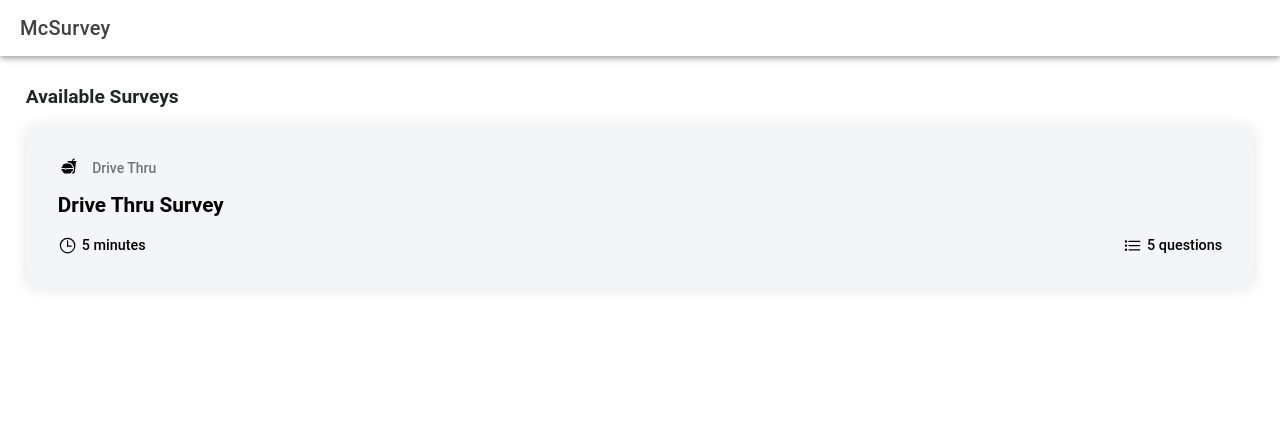
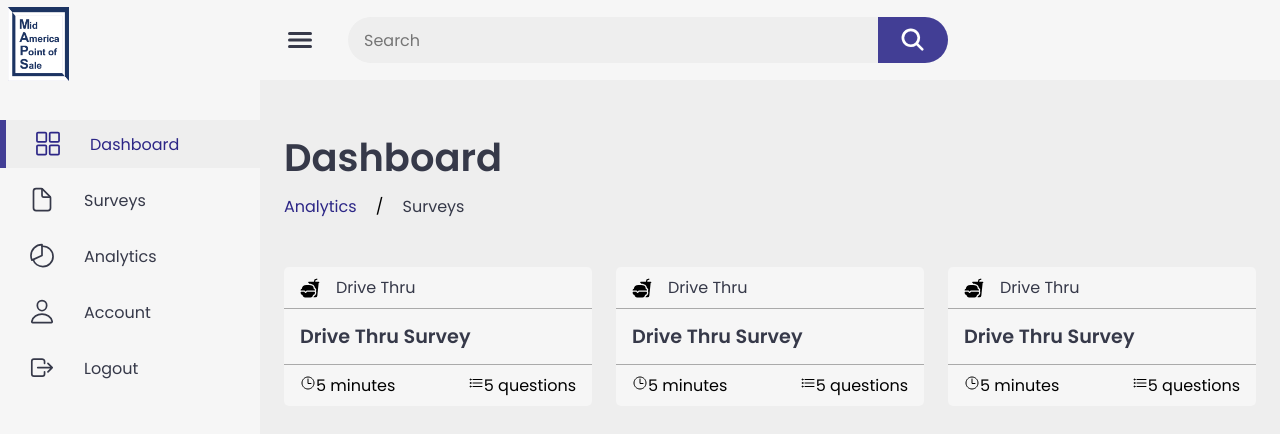
Before and after one commit to RC00K/McSurvey, a React (Vite) app: page / in a window 1280 px wide. Before the commit this address led to /home. Shown: the top 434 px of the page. Built offline with nearby package versions, Linux system fonts and the light colour scheme.

Commit message:
UI Updates

```diff
--- a/src/App.tsx
+++ b/src/App.tsx
@@ -1,58 +1,121 @@
-import React from 'react';
-import { Redirect, Route } from 'react-router-dom';
-import { IonApp, IonRouterOutlet, setupIonicReact } from '@ionic/react';
-import { IonReactRouter } from '@ionic/react-router';
-import Home from './pages/Home';
-import Survey from './pages/Survey';
-import CameraComponent from './components/Camera/CameraContainer';
+import React from "react";
+import { Redirect, Route } from "react-router-dom";
+import {
+  IonApp,
+  IonRouterOutlet,
+  setupIonicReact,
+  IonIcon,
+} from "@ionic/react";
+import { IonReactRouter } from "@ionic/react-router";
+import Home from "./pages/Home";
+import Survey from "./pages/Survey";
+import CameraComponent from "./components/Camera/CameraContainer";
 
 /* Core CSS required for Ionic components to work properly */
-import '@ionic/react/css/core.css';
+import "@ionic/react/css/core.css";
 
 /* Basic CSS for apps built with Ionic */
-import '@ionic/react/css/normalize.css';
-import '@ionic/react/css/structure.css';
-import '@ionic/react/css/typography.css';
+import "@ionic/react/css/normalize.css";
+import "@ionic/react/css/structure.css";
+import "@ionic/react/css/typography.css";
 
 /* Optional CSS utils that can be commented out */
-import '@ionic/react/css/padding.css';
-import '@ionic/react/css/float-elements.css';
-import '@ionic/react/css/text-alignment.css';
-import '@ionic/react/css/text-transformation.css';
-import '@ionic/react/css/flex-utils.css';
-import '@ionic/react/css/display.css';
+import "@ionic/react/css/padding.css";
+import "@ionic/react/css/float-elements.css";
+import "@ionic/react/css/text-alignment.css";
+import "@ionic/react/css/text-transformation.css";
+import "@ionic/react/css/flex-utils.css";
+import "@ionic/react/css/display.css";
 
 /* Theme variables */
-import './theme/variables.css';
-import Review from './pages/Review';
-import { ReviewProvider } from './components/Review/ReviewContext';
-import { CameraProvider } from './components/Camera/CameraContext';
+import "./theme/main.css";
+import Review from "./pages/Review";
+import { ReviewProvider } from "./components/Review/ReviewContext";
+import { CameraProvider } from "./components/Camera/CameraContext";
+import { menu, search, peopleOutline, cartOutline, statsChartOutline, cashOutline } from "ionicons/icons";
+import { documentOutline, gridOutline, pieChartOutline, personOutline, logOutOutline } from 'ionicons/icons';
+import Icon from './assets/images/icon.png';
 
 setupIonicReact();
 
 const App: React.FC = () => (
-  <IonApp>
-    <IonReactRouter>
-      <ReviewProvider>
-        <IonRouterOutlet>
-          <Route exact path="/home">
-            <Home />
-          </Route>
-          <Route exact path="/">
-            <Redirect to="/home" />
-          </Route>
-          <CameraProvider>
-            <Route exact path="/survey/:selected">
-              <Survey />
-            </Route>
-          </CameraProvider>
-          <Route exact path="/review">
-            <Review />
-          </Route>
-        </IonRouterOutlet>
-      </ReviewProvider>
-    </IonReactRouter>
-  </IonApp>
+  // <IonApp>
+  //   <IonReactRouter>
+  //     <ReviewProvider>
+  //       <IonRouterOutlet>
+  //         <Route exact path="/home">
+  //           <Home />
+  //         </Route>
+  //         <Route exact path="/">
+  //           <Redirect to="/home" />
+  //         </Route>
+  //         <CameraProvider>
+  //           <Route exact path="/survey/:selected">
+  //             <Survey />
+  //           </Route>
+  //         </CameraProvider>
+  //         <Route exact path="/review">
+  //           <Review />
+  //         </Route>
+  //       </IonRouterOutlet>
+  //     </ReviewProvider>
+  //   </IonReactRouter>
+  // </IonApp>
+  <>
+    <div className="sidebar">
+      <a href="/home" className="logo">
+        <img src={Icon} alt="logo" />
+      </a>
+      <ul className="side__menu">
+        <li className="active">
+          <a href="/home">
+            <IonIcon icon={gridOutline} className="side__menu__icon" />
+            Dashboard
+          </a>
+        </li>
+        <li>
+          <a href="/surveys">
+            <IonIcon icon={documentOutline} className="side__menu__icon" />
+            Surveys
+          </a>
+        </li>
+        <li>
+          <a href="#">
+            <IonIcon icon={pieChartOutline} className="side__menu__icon" />
+            Analytics
+          </a>
+        </li>
+        <li>
+          <a href="#">
+            <IonIcon icon={personOutline} className="side__menu__icon" />
+            Account
+          </a>
+        </li>
+        <li>
+          <a href="#">
+            <IonIcon icon={logOutOutline} className="side__menu__icon" />
+            Logout
+          </a>
+        </li>
+      </ul>
+    </div>
+    <div className="content">
+      <nav>
+        <IonIcon icon={menu} className="side__menu__icon menu__icon" />
+        <form action="#">
+          <div className="form__input">
+            <input type="search" placeholder="Search" />
+            <button type="submit">
+              <IonIcon icon={search} className="side__menu__icon search__icon" />
+            </button>
+          </div>
+        </form>
+      </nav>
+      <main>
+        <Home />
+      </main>
+    </div>
+  </>
 );
 
 export default App;
--- a/src/components/CardContainer.tsx
+++ b/src/components/CardContainer.tsx
@@ -1,46 +1,71 @@
-import { IonHeader, IonItem, IonChip, IonCard, IonImg, IonIcon, IonCardContent, IonCardHeader, IonCardSubtitle, IonCardTitle, IonText, IonTitle, IonToolbar, IonBadge, IonLabel } from '@ionic/react';
-import { timeOutline, listOutline, fastFood } from 'ionicons/icons';
-import mcdrive from '../assets/images/mcdrive.jpg'
-import './CardContainer.css';
+import {
+  IonHeader,
+  IonItem,
+  IonChip,
+  IonCard,
+  IonImg,
+  IonIcon,
+  IonCardContent,
+  IonCardHeader,
+  IonCardSubtitle,
+  IonCardTitle,
+  IonText,
+  IonTitle,
+  IonToolbar,
+  IonBadge,
+  IonLabel,
+} from "@ionic/react";
+import { timeOutline, listOutline, fastFood } from "ionicons/icons";
+import mcdrive from "../assets/images/mcdrive.jpg";
+// import './CardContainer.css';
 
 const surveys = [
   {
     img: mcdrive,
-        surveyCategory: 'Drive Thru',
-        surveyTitle: 'Drive Thru Survey',
-        surveyCompletionTime: '5 minutes',
-        surveyQuestions: '5 questions'
-    }
+    surveyCategory: "Drive Thru",
+    surveyTitle: "Drive Thru Survey",
+    surveyCompletionTime: "5 minutes",
+    surveyQuestions: "5 questions",
+  },
 ];
 
 const CardContainer = ({ onCardClick }: { onCardClick: any }) => {
   return (
     <>
-            {surveys.map(({ img, surveyCategory, surveyTitle, surveyCompletionTime, surveyQuestions }, index) => (
-                <div className="survey__card" key={index} onClick={onCardClick}>
-                    <div className="survey__card__title">
-                        <IonIcon icon={fastFood} />
-                        <IonCardSubtitle>{surveyCategory}</IonCardSubtitle>
+      {surveys.map(
+        (
+          {
+            img,
+            surveyCategory,
+            surveyTitle,
+            surveyCompletionTime,
+            surveyQuestions,
+          },
+          index
+        ) => (
+          <div className="card" key={index} onClick={onCardClick}>
+            <div className="card__header">
+              <img src={fastFood} alt="Drive Thru" />
+              <span>{surveyCategory}</span>
             </div>
-                    <div className="survey__title">
+            <div className="card__title">
               <h3>{surveyTitle}</h3>
             </div>
-
-                    <div className="survey__completion">
-                        <div className="survey__details">
+            <div className="card__footer">
+              <div className="card__footer__info">
                 <IonIcon icon={timeOutline} />
                 <span>{surveyCompletionTime}</span>
               </div>
-
-                        <div className="survey__details">
+              <div className="card__footer__info">
                 <IonIcon icon={listOutline} />
                 <span>{surveyQuestions}</span>
               </div>
             </div>
           </div>
-            ))}
+        )
+      )}
     </>
   );
-}
+};
 
 export default CardContainer;
--- a/src/main.tsx
+++ b/src/main.tsx
@@ -1,6 +1,9 @@
 import React from 'react';
 import { createRoot } from 'react-dom/client';
 import App from './App';
+import { IonIcon } from '@ionic/react';
+import { gridOutline, pieChartOutline, personOutline, logOutOutline } from 'ionicons/icons';
+import Icon from './assets/images/icon.png';
 
 const container = document.getElementById('root');
 const root = createRoot(container!);
--- a/src/pages/Home.tsx
+++ b/src/pages/Home.tsx
@@ -13,30 +13,52 @@ const Home: React.FC = () => {
   };
 
   return (
-    <IonPage>
-      <IonHeader>
-        <IonToolbar>
-          <IonTitle>McSurvey</IonTitle>
-        </IonToolbar>
-      </IonHeader>
-      <IonContent fullscreen>
-        <IonGrid className="ion-padding-start ion-padding-end extra-padding ion-padding-bottom ion-margin-bottom">
-          <IonRow>
-            <IonCol size="12">
-              <IonText color="dark">
-                <p className="title">Available Surveys</p>
-              </IonText>
-            </IonCol>
-          </IonRow>
-          <IonRow>
-            <IonCol size="12">
-              <CardContainer onCardClick={handleCardClick} />
-            </IonCol>
-          </IonRow>
-        </IonGrid>
-        <SurveyModal showModal={showModal} setShowModal={setShowModal} setDriveThruSelection={setDriveThruSelection} />
-      </IonContent>
-    </IonPage>
+    <>
+      <div className="header">
+        <h1>Dashboard</h1>
+        <ul className="breadcrumb">
+          <li>
+            <a href="/analytics" className="active">
+              Analytics
+            </a>
+          </li>
+          /
+          <li>
+            <a href="/surveys">Surveys</a>
+          </li>
+        </ul>
+      </div>
+      <ul className="cards">
+        <li>
+          <CardContainer onCardClick={handleCardClick} />
+        </li>
+        <li>
+          <CardContainer onCardClick={handleCardClick} />
+        </li>
+        <li>
+          <CardContainer onCardClick={handleCardClick} />
+        </li>
+      </ul>
+    </>
+    // <IonPage>
+    //   <IonContent fullscreen>
+    //     <IonGrid className="ion-padding-start ion-padding-end extra-padding ion-padding-bottom ion-margin-bottom">
+    //       <IonRow>
+    //         <IonCol size="12">
+    //           <IonText color="dark">
+    //             <p className="title">Available Surveys</p>
+    //           </IonText>
+    //         </IonCol>
+    //       </IonRow>
+    //       <IonRow>
+    //         <IonCol size="12">
+    //           <CardContainer onCardClick={handleCardClick} />
+    //         </IonCol>
+    //       </IonRow>
+    //     </IonGrid>
+    //     <SurveyModal showModal={showModal} setShowModal={setShowModal} setDriveThruSelection={setDriveThruSelection} />
+    //   </IonContent>
+    // </IonPage>
   );
 };
 
--- /dev/null
+++ b/src/theme/main.css
@@ -0,0 +1,362 @@
+@import url(https://fonts.googleapis.com/css?family=Poppins:400,500,600,700);
+
+:root {
+    --light: #f6f6f6;
+    --primary: #2C2686;
+    --light-primary: #423e95;
+    --grey: #eee;
+    --dark-grey: #aaaaaa;
+    --dark: #363949;
+    --danger: #d32f2f;
+    --light-danger: #fecdd3;
+    --warning: #fbc02d;
+    --light-warning: #fff2c6;
+    --success: #338e3c;
+    --light-success: #bbf7d0;
+}
+
+* {
+    margin: 0;
+    padding: 0;
+    box-sizing: border-box;
+}
+
+body {
+    font-family: "Poppins", sans-serif;
+}
+
+.side__menu__icon {
+    margin: 0.5rem;
+    font-size: 1.7rem;
+}
+
+a {
+    text-decoration: none;
+}
+
+li {
+    list-style: none;
+}
+
+body.dark {
+    --light: #181a1e;
+    --grey: #25252c;
+    --dark: #fbfbfb;
+}
+
+body {
+    background-color: var(--grey);
+    overflow-x: hidden;
+}
+
+.sidebar {
+    position: fixed;
+    top: 0;
+    left: 0;
+    background-color: var(--light);
+    width: 260px;
+    height: 100%;
+    z-index: 2;
+    overflow-x: hidden;
+    scrollbar-width: none;
+    box-shadow: 0 2px 10px var(--grey);
+    transition: all 0.3s ease-in;
+}
+
+.sidebar::-webkit-scrollbar {
+    display: none;
+}
+
+.sidebar.close {
+    width: 60px;
+}
+
+.sidebar .logo {
+    display: flex;
+    align-items: center;
+    font-size: 1.7rem;
+    height: 56px;
+    color: var(--dark);
+    z-index: 1;
+    font-weight: 600;
+    margin: 1rem 0.5rem;
+}
+
+.sidebar .logo img {
+    width: 25%;
+    margin: 1rem 0;
+}
+
+.sidebar .logo span {
+    margin-left: 0.5rem;
+    color: var(--success);
+}
+
+.sidebar .side__menu {
+    width: 100%;
+    margin-top: 3rem;
+}
+
+.sidebar .side__menu li {
+    margin: 0.5rem 0;
+    height: 3rem;
+    background-color: transparent;
+}
+
+.sidebar .side__menu li.active {
+    border-left: var(--light-primary) 6px solid;
+    background: var(--grey);
+    transition: all 0.3s ease-in;
+}
+
+.sidebar .side__menu li a {
+    width: 100%;
+    height: 100%;
+    display: flex;
+    align-items: center;
+    font-size: 1rem;
+    white-space: nowrap;
+    overflow-x: hidden;
+    transition: all 0.3s ease;
+    color: var(--dark);
+}
+
+.sidebar .side__menu li.active a {
+    color: var(--primary);
+}
+
+.sidebar.close .side__menu li a {
+    width: calc(80px - 12px);
+    transition: all 0.3s ease-in;
+}
+
+.sidebar .side__menu li a .side__menu__icon {
+    min-width: calc(80px - 12px);
+    display: flex;
+    justify-content: center;
+    font-size: 1.7rem;
+}
+
+.sidebar.close .logo img {
+    width: 100%;
+}
+
+.side__menu li a.logout {
+    color: var(--danger);
+}
+
+.content {
+    position: relative;
+    width: calc(100% - 260px);
+    left: 260px;
+    transition: all 0.3s ease;
+}
+
+.sidebar.close ~ .content {
+    width: calc(100% - 60px);
+    left: 60px;
+}
+
+.content nav {
+    height: 56px;
+    background-color: var(--light);
+    padding: 2.5rem 1rem;
+    display: flex;
+    align-items: center;
+    grid-gap: 24px;
+    position: sticky;
+    top: 0;
+    left: 0;
+    z-index: 5;
+}
+
+.content nav a {
+    color: var(--dark);
+}
+
+.content nav .side__menu__icon.menu__icon {
+    cursor: pointer;
+    color: var(--dark);
+    font-size: 2rem;
+}
+
+.content nav form {
+    max-width: 600px;
+    width: 100%;
+    margin-right: auto;
+}
+
+.content nav form .form__input {
+    display: flex;
+    align-items: center;
+    height: 46px;
+}
+
+.content nav form .form__input input {
+    flex-grow: 1;
+    padding: 0 16px;
+    height: 100%;
+    border: none;
+    background-color: var(--grey);
+    border-radius: 36px 0 0 36px;
+    outline: none;
+    color: var(--dark);
+    width: 100%;
+    font-family: inherit;
+}
+
+.content nav form .form__input button {
+    width: 80px;
+    height: 100%;
+    display: flex;
+    justify-content: center;
+    align-items: center;
+    background-color: var(--light-primary);
+    color: var(--light);
+    font-size: 18px;
+    outline: none;
+    border: none;
+    border-radius: 0 36px 36px 0;
+    cursor: pointer;
+}
+
+.content nav form .form__input button .search__icon {
+    color: #fff;
+}
+
+main {
+    width: 100%;
+    padding: 2.2rem 1.5rem;
+    max-height: calc(100vh - 65px);
+}
+
+main .header h1 {
+    font-size: 2.4rem;
+    font-weight: 600;
+    margin-bottom: 0.8rem;
+    color: var(--dark);
+}
+
+main .breadcrumb {
+    display: flex;
+    align-items: center;
+    grid-gap: 1.2rem;
+}
+
+main .breadcrumb li {
+    color: var(--dark);
+}
+
+main .breadcrumb li a {
+    color: var(--dark);
+    pointer-events: none;
+}
+
+main .breadcrumb li a.active {
+    color: var(--primary);
+}
+
+main .cards {
+    display: grid;
+    grid-template-columns: repeat(auto-fit, minmax(240px, 1fr));
+    grid-gap: 1.5rem;
+    margin-top: 3rem;
+}
+
+main .cards li {
+    background-color: var(--light);
+    border-radius: 5px;
+    display: flex;
+    align-items: center;
+    grid-gap: 1.5rem;
+    cursor: pointer;
+    transition: all 0.3s ease-in;
+}
+
+main .cards li:hover {
+    transform: translateY(-10px);
+}
+
+.card {
+    width: 100%;
+}
+
+.card__header {
+    display: flex;
+    align-items: center;
+    justify-content: start;
+    border-bottom: 1px solid var(--dark-grey);
+    border-radius: none;
+    padding: 0.5rem 1rem;
+}
+
+.card__header img {
+    width: 20px;
+    height: 20px;
+    object-fit: cover;
+    margin-right: 0.5rem;
+}
+
+.card__header span {
+    color: var(--dark);
+    font-weight: 400;
+    margin-left: 0.5rem;
+}
+
+.card__title h3 {
+    font-size: 1.2rem;
+    font-weight: 600;
+    color: var(--dark);
+    margin: 0.5rem 0;
+    padding: 0.5rem 1rem;
+}
+
+.card__footer {
+    display: flex;
+    align-items: center;
+    justify-content: space-between;
+    padding: 0.5rem 1rem;
+    border-top: 1px solid var(--dark-grey);
+}
+
+@media (max-width: 768px) {
+    .sidebar {
+        width: 200px;
+    }
+
+    .content {
+        width: calc(100% - 60px);
+        left: 200px;
+    }
+}
+
+@media (max-width: 576px) {
+    .content nav form .form__input input {
+        display: none;
+    }
+
+    .content nav form .form__input button {
+        background-color: var(--dark-grey);
+    }
+
+    .content nav form .form__input input {
+        width: 100%;
+        display: block;
+    }
+
+    .content nav form.show .form__input button {
+        width: 36px;
+        height: 100%;
+        color: var(--light);
+        background-color: var(--dark);
+        border-radius: 0 36px 36px 0;
+    }
+
+    main .cards {
+        grid-template-columns: 1fr;
+    }
+
+    main .bottom__data .header {
+        min-width: 340px;
+    }
+}
```
Also changed, not shown: src/assets/images/icon.png (added). Lines whose indentation alone changed are shown as unchanged.
